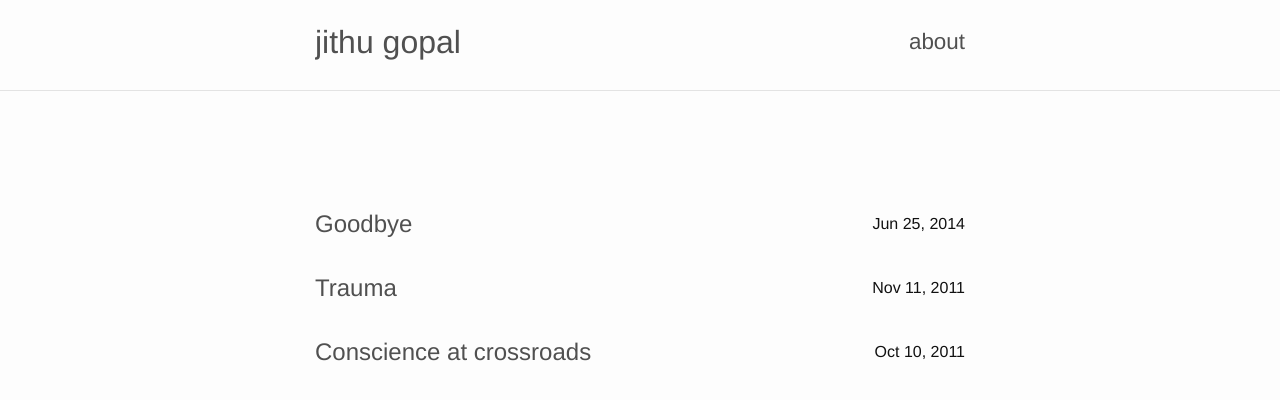
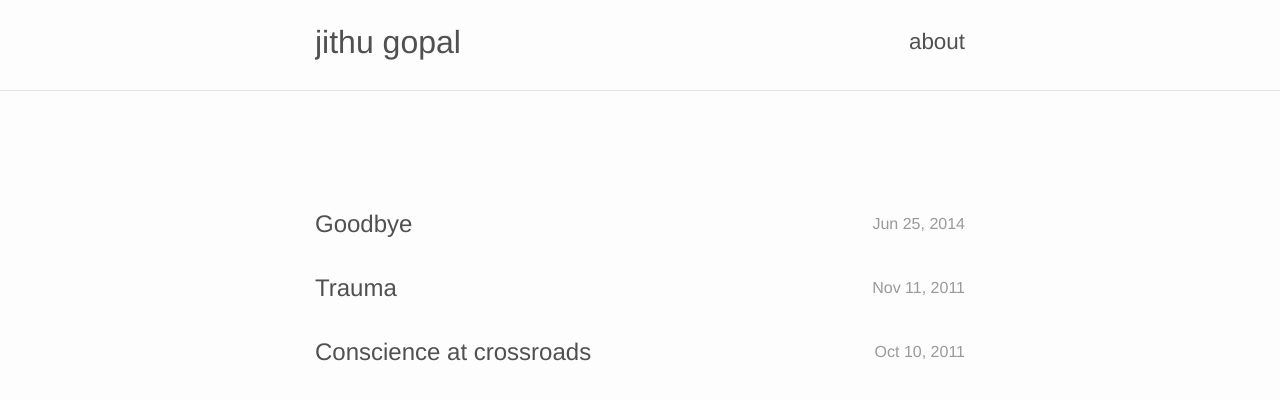
Before and after one commit to jithugopal/jithugopal.github.com, a Jekyll site: the page built from index.html, in a window 1280 px wide. Shown: the top 400 px of the page. Built offline with Jekyll 4.4.1, drawn with Linux system fonts in a browser that asks for light colours; Markdown is read by kramdown in place of the engine named in the settings.

Commit message:
color for post meta data

```diff
--- a/_sass/_layout.scss
+++ b/_sass/_layout.scss
@@ -41,6 +41,7 @@ nav {
   }
   .post-item-meta {
     float: right;
+    color: #999;
   }
   h2 {
     margin: 0;
--- a/_sass/_post.scss
+++ b/_sass/_post.scss
@@ -7,6 +7,7 @@
   .post-meta {
     margin-left: 2px;
     font-size: 0.8em;
+    color: #999;
   }
   p {
     color: #444;
```
